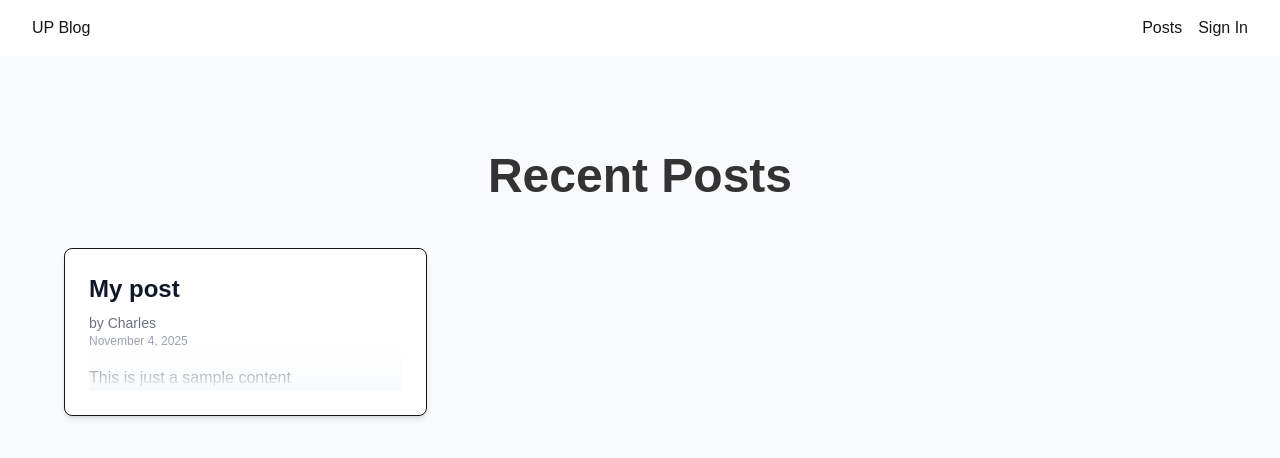
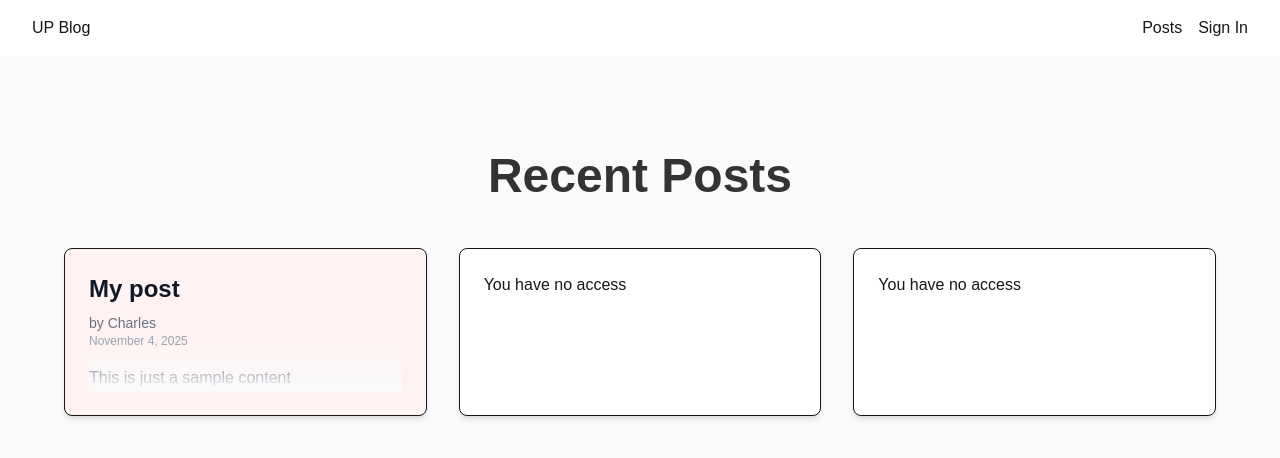
Before and after one commit to gcastillo56/com111-react, a Next.js app: page / in a window 1280 px wide. Shown: the top 458 px of the page. Built offline with nearby package versions, Linux system fonts and the light colour scheme.

Commit message:
Created post page and displayed conditional rendering

```diff
--- a/app/page.tsx
+++ b/app/page.tsx
@@ -1,20 +1,36 @@
 
 export default function Home() {
-  const post =
-    {
-      'id': 1,
-      'title': 'My post',
-      'author': { 'name' : 'Charles' },
-      'createdAt': '2025-11-04 12:00:00',
-      'content': 'This is just a sample content'
-    }
+  const userName = 'Charles';
 
+  const posts =
+    [
+      { 'id': 1,
+        'title': 'My post',
+        'author': { 'name' : 'Charles' },
+        'createdAt': '2025-11-04 12:00:00',
+        'content': 'This is just a sample content'
+      },
+      { 'id': 2,
+        'title': 'My second post',
+        'author': { 'name' : 'Joana' },
+        'createdAt': '2025-11-03 12:00:00',
+        'content': 'This is just a previous sample content'
+      },
+      { 'id': 3,
+        'title': 'My third post',
+        'author': { 'name' : 'Andrew' },
+        'createdAt': '2025-11-03 12:00:00',
+        'content': 'This is just my previous sample content'
+      }
+  ]
 
-  return (
-    <div className="min-h-screen bg-gray-50 flex flex-col items-center py-24 px-8">
-      <h1 className="text-5xl font-extrabold mb-12 text-[#333333]">Recent Posts</h1>
-      <div className="grid gap-8 md:grid-cols-2 lg:grid-cols-3 w-full max-w-6xl mb-8">
-          <div className="border rounded-lg shadow-md bg-white p-6 hover:shadow-lg transition-shadow duration-300">
+  function Card({ post }: any) {
+    const bgColor = post.author.name === userName ? "bg-red-50" : "bg-white";
+    const renderIt = post.author.name === userName;
+    return (
+      <>
+        { renderIt ? (
+          <div className={`border rounded-lg shadow-md p-6 hover:shadow-lg transition-shadow duration-300 ${bgColor}`}>
             <h2 className="text-2xl font-semibold text-gray-900 group-hover:underline mb-2">{post.title}</h2>
             <p className="text-sm text-gray-500">by {post.author ? post.author.name : "Anonymous"}</p>
             <p className="text-xs text-gray-400 mb-4">
@@ -29,6 +45,23 @@ export default function Home() {
               <div className="absolute bottom-0 left-0 w-full h-12 bg-gradient-to-t from-gray-50 to-transparent" />
             </div>
           </div>
+          ):(
+            <div className={`border rounded-lg shadow-md p-6 hover:shadow-lg transition-shadow duration-300 ${bgColor}`}>
+              <h1>You have no access</h1>
+            </div>
+          )
+        }
+      </>
+    );
+  }
+
+  const myPosts =  posts.map((post) => ( <Card post={post} /> ));
+
+  return (
+    <div className="min-h-screen bg-gray-50 flex flex-col items-center py-24 px-8">
+      <h1 className="text-5xl font-extrabold mb-12 text-[#333333]">Recent Posts</h1>
+      <div className="grid gap-8 md:grid-cols-2 lg:grid-cols-3 w-full max-w-6xl mb-8">
+        {myPosts}
       </div>
     </div>
   );
--- /dev/null
+++ b/app/posts/page.tsx
@@ -0,0 +1,8 @@
+export default function Posts() {
+
+  return (
+    <div>
+        <h1> Congratulations you have reached the posts.</h1>
+    </div>
+  );
+}
--- a/components/Header.tsx
+++ b/components/Header.tsx
@@ -7,7 +7,7 @@ export default function Header() {
       <nav className="flex justify-between items-center">
           UP Blog
         <div className="flex items-center space-x-4">
-          <a href="/">
+          <a href="/posts">
             Posts
           </a>
             <a href="/" >
```
